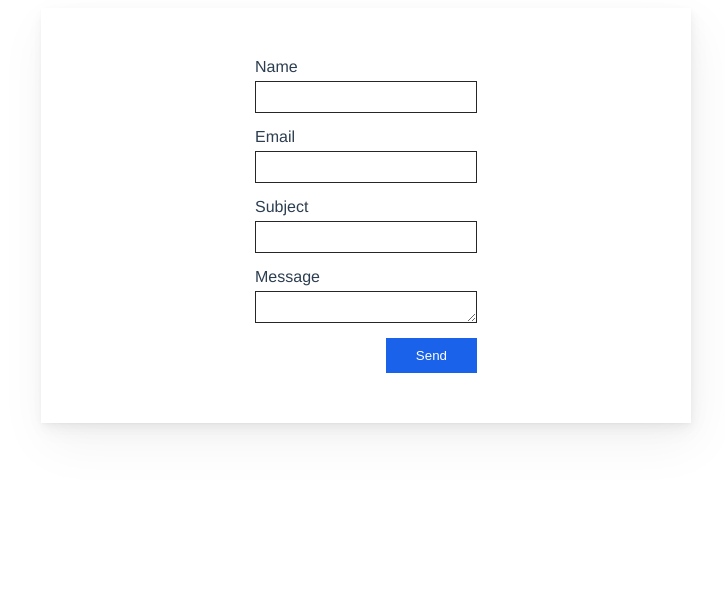
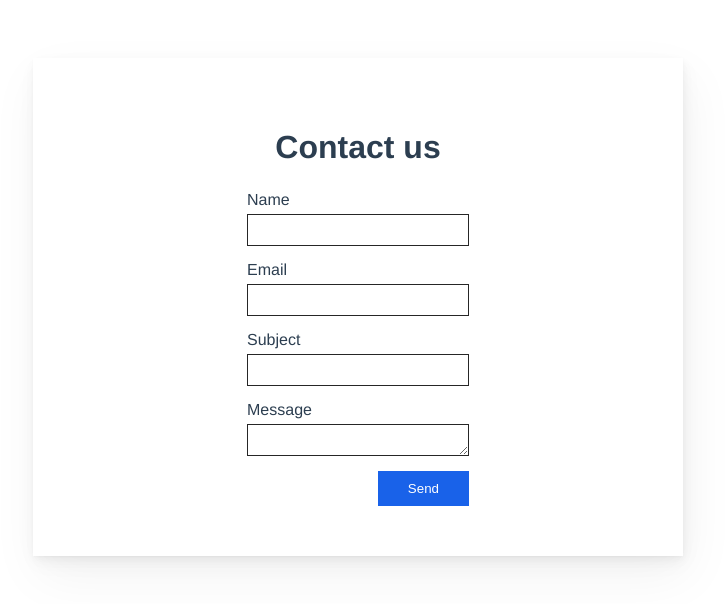
Before and after one commit to AlenVarazdinac/contact-form, a Vue app: page / in a window 1280 px wide. Shown: the top 604 px of the page, without its empty margins (282-1007 px from the left). Built offline with nearby package versions, Linux system fonts and the light colour scheme.

Commit message:
style(Form): adding style to the form

```diff
--- a/src/App.vue
+++ b/src/App.vue
@@ -21,12 +21,13 @@ export default {
   -webkit-font-smoothing: antialiased;
   -moz-osx-font-smoothing: grayscale;
   color: #2c3e50;
-  height: 100vh;
-  width: 100vw;
+  display: flex;
+  justify-content: center;
 }
 .contact-form-wrapper {
   display: flex;
   justify-content: center;
   align-items: center;
+  margin-top: 50px;
 }
 </style>
--- a/src/components/ContactForm.vue
+++ b/src/components/ContactForm.vue
@@ -1,5 +1,7 @@
 <template>
+  <div>
     <form class="form-card" @submit.prevent="submitForm">
+      <h1>Contact us</h1>
       <div class="form-card--control-wrapper">
         <input-field
           v-model="form.name"
@@ -40,6 +42,7 @@
         </button>
       </div>
     </form>
+  </div>
 </template>
 
 <script>
@@ -132,7 +135,9 @@ export default {
     0.6px 2.5px 6.3px rgba(0, 0, 0, 0.025),
     1.1px 4.5px 11.2px rgba(0, 0, 0, 0.03),
     2.1px 8.4px 20.9px rgba(0, 0, 0, 0.036), 5px 20px 50px rgba(0, 0, 0, 0.05);
-
+  & h1 {
+    margin-bottom: 25px;
+  }
   &--control-wrapper {
     display: flex;
     flex-direction: column;
```
Lines whose indentation alone changed are shown as unchanged.
